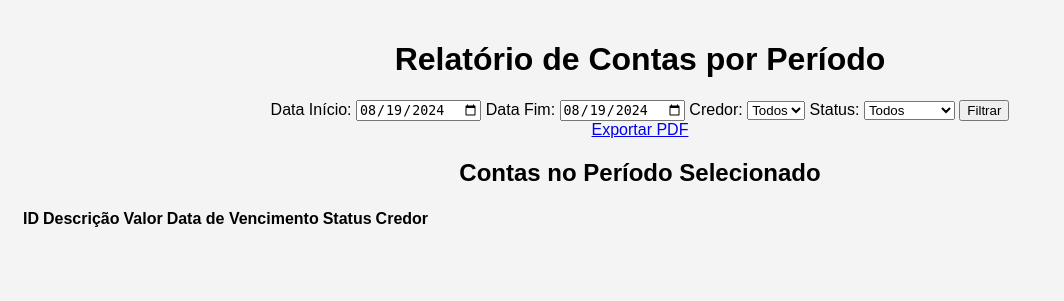
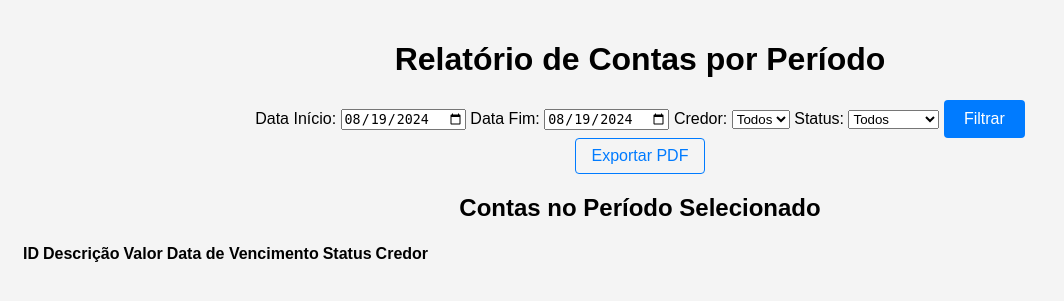
Before and after one commit to alenior/Sistemas-Web, a Flask app: page /contas-por-periodo in a window 1280 px wide. Shown: the part 38-339 px from the top of the page, without its empty margins (0-1064 px from the left). Run offline with Flask 3, Linux system fonts and the light colour scheme; data that the repository does not hold is empty.

Commit message:
Verificação de pdfs e atualização de css.

```diff
--- a/projetoContasAPagar/app.py
+++ b/projetoContasAPagar/app.py
@@ -149,38 +149,48 @@ def export_bills_by_period_pdf():
     # Retornar o PDF como arquivo para download
     return send_file(io.BytesIO(pdf), download_name='relatorio_contas_por_periodo.pdf', as_attachment=True)
 
-@app.route('/contas-por-credor', methods=['GET', 'POST'])
+@app.route('/contas_por_credor', methods=['GET'])
 def contas_por_credor():
-    if request.method == 'POST':
-        credor_id = request.form.get('credor_id')
-        contas = ContaAPagar.query.filter_by(credor_id=credor_id).all()
-        credores = Credor.query.all() # Carregar a lista de credores para o formulário
-        return render_template('contas_por_credor.html', contas=contas, credores=credores)
+    credores = Credor.query.all()
+    contas_query = db.session.query(ContaAPagar)
 
-    credores = Credor.query.all() # Carregar a lista de credores para o formulário
-    return render_template('contas_por_credor.html', contas=[], credores=credores)
-
-@app.route('/exportar_contas_por_credor_pdf', methods=['GET'])
-def export_bills_by_creditor_pdf():
+    # Adicionar filtros se existirem
     credor_id = request.args.get('credor_id')
-    # Inclua filtros adicionais de status se aplicável
     status_conta = request.args.get('status_conta')
 
-    # Ajuste a consulta para filtrar as contas por credor
-    contas_query = db.session.query(ContaAPagar).join(Credor).filter(ContaAPagar.credor_id == credor_id)
-
+    if credor_id:
+        contas_query = contas_query.filter_by(credor_id=credor_id)
     if status_conta:
         contas_query = contas_query.filter_by(status_conta=status_conta)
 
     contas = contas_query.all()
 
-    # Renderizar o template para o PDF
+    return render_template('contas_por_credor.html', contas=contas, credores=credores, STATUS_MAP=STATUS_MAP)
+
+@app.route('/exportar_contas_por_credor_pdf', methods=['GET'])
+def export_bills_by_creditor_pdf():
+    credor_id = request.args.get('credor_id')
+    status_conta = request.args.get('status_conta')
+
+    # Cria a consulta base
+    contas_query = db.session.query(ContaAPagar).join(Credor).filter(Credor.id == ContaAPagar.credor_id)
+
+    # Aplica os filtros se existirem
+    if credor_id:
+        contas_query = contas_query.filter(ContaAPagar.credor_id == credor_id)
+    if status_conta:
+        contas_query = contas_query.filter(ContaAPagar.status_conta == status_conta)
+
+    # Executa a consulta
+    contas = contas_query.all()
+
+    # Renderiza o template para o PDF
     rendered = render_template('bills_by_creditor_pdf.html', contas=contas, STATUS_MAP=STATUS_MAP)
 
-    # Gerar o PDF usando o HTML renderizado
+    # Gera o PDF usando o HTML renderizado
     pdf = pdfkit.from_string(rendered, False, configuration=config)
 
-    # Retornar o PDF como arquivo para download
+    # Retorna o PDF como arquivo para download
     return send_file(io.BytesIO(pdf), download_name='relatorio_contas_por_credor.pdf', as_attachment=True)
 
 
--- a/projetoContasAPagar/static/style.css
+++ b/projetoContasAPagar/static/style.css
@@ -32,3 +32,44 @@ main {
     padding: 20px;
     text-align: center;
 }
+
+/* Estilo para todos os botões */
+button, .btn {
+    background-color: #007bff; /* Cor de fundo do botão */
+    color: #fff; /* Cor do texto do botão */
+    border: none;
+    border-radius: 4px;
+    padding: 10px 20px;
+    font-size: 16px;
+    cursor: pointer;
+    text-align: center;
+    text-decoration: none;
+    display: inline-block;
+    transition: background-color 0.3s, box-shadow 0.3s;
+}
+
+/* Efeito de hover para os botões */
+button:hover, .btn:hover {
+    background-color: #0056b3; /* Cor de fundo do botão ao passar o mouse */
+    box-shadow: 0 4px 8px rgba(0, 0, 0, 0.2);
+}
+
+/* Estilo para botões desativados */
+button:disabled, .btn:disabled {
+    background-color: #6c757d; /* Cor de fundo do botão desativado */
+    cursor: not-allowed;
+}
+
+/* Estilo para botões de link */
+a.btn {
+    background-color: transparent;
+    border: 1px solid #007bff;
+    color: #007bff;
+    padding: 8px 16px;
+}
+
+/* Efeito de hover para botões de link */
+a.btn:hover {
+    background-color: #007bff;
+    color: #fff;
+}
```
Also changed, not shown: projetoContasAPagar/templates/contas_por_credor.html (+16 -4 lines).
